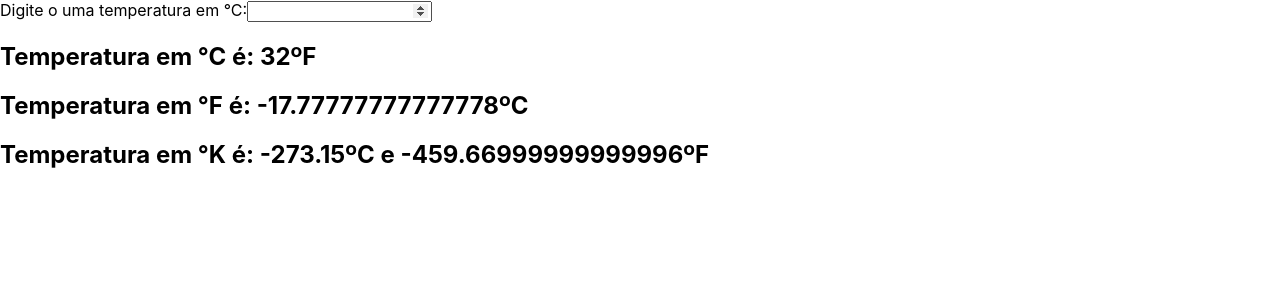
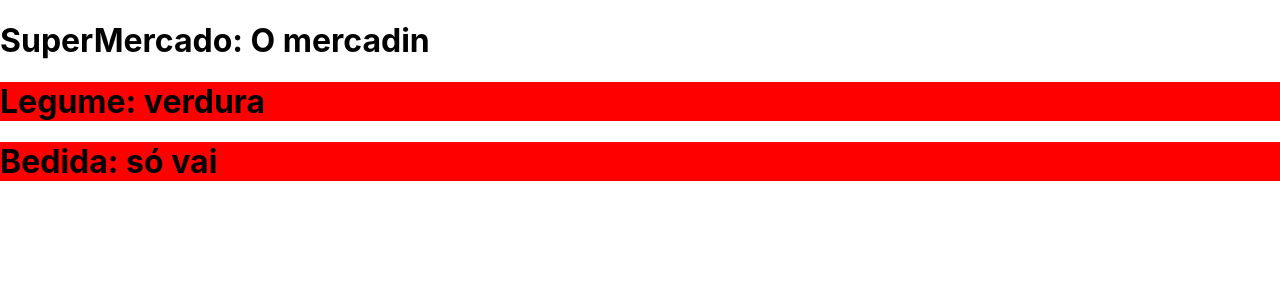
Before and after one commit to Guilhermedsc/DevSWeb, a React (Create React App) app in the folder aulas_atividades/: page / in a window 1280 px wide. Shown: the top 300 px of the page. Built offline with nearby package versions, Linux system fonts and the light colour scheme.

Commit message:
aula - up

```diff
--- a/aulas_atividades/src/App.js
+++ b/aulas_atividades/src/App.js
@@ -3,12 +3,33 @@
 //import MyProps from "./components/02MyProps";
 //import MeuDados01 from "./atividades/components/MeuDados01";
 //import MeuDados02 from "./atividades/components/MeusDados02";
-import Temperatura03 from "./atividades/components/Temperatura03";
+//import Temperatura03 from "./atividades/components/Temperatura03";
+//import FunctionA from "./components/03Hierarquia/FunctionA";
+//import { Header, Body, Footer } from "./components/04Multiplo";
+//import * as Site from "./components/04Multiplo";
+/* function App() {
+  return (
+    <div className="App">
+      <Site.Header />
+      <Site.Body />
+      <Site.Footer />
+    </div>
+  );
+} */
+
+import { SuperMercado, Legume, Bebida } from "./components/05Children";
 
 function App() {
   return (
-    <Temperatura03 />
+    <div className="App">
+      <SuperMercado nome="O mercadin">
+        <Legume nome="verdura" />
+        <Bebida nome="só vai" />
+      </SuperMercado>
+    </div>
   );
 }
 
+
+
 export default App;
--- /dev/null
+++ b/aulas_atividades/src/components/03Hierarquia/FunctionA.jsx
@@ -0,0 +1,12 @@
+import FunctionB from './FunctionB';
+
+const FunctionA = ({ x, y }) => {
+    return (
+        <div>
+            <h2>Function A</h2>
+            <FunctionB x={x} y={y} />
+        </div>
+    )
+}
+
+export default FunctionA;
--- /dev/null
+++ b/aulas_atividades/src/components/04Multiplo.jsx
@@ -0,0 +1,16 @@
+const Header = () =>
+    <div>
+        <h1>Site Header - Cabeçalho</h1>
+    </div>
+
+const Body = () =>
+    <div>
+        <h1>Site Body - Corpo</h1>
+    </div>
+
+const Footer = () =>
+    <div>
+        <h1> Site Footer - Rodapé</h1>
+    </div>
+
+export { Header, Body, Footer }
--- /dev/null
+++ b/aulas_atividades/src/components/05Children.jsx
@@ -0,0 +1,44 @@
+import { Children } from "react"
+
+//V0
+/* const SuperMercado = ({ children, nome }) => { //children normal apenas mostra o conteudo
+    return (
+        <div>
+            <h1>SuperMercado: {nome}</h1>
+            {children}
+        </div>
+    )
+} */
+
+const SuperMercado = ({ children, nome }) => { //Children maiusculo permite manipular o conteudo, gambiarra
+    return (                                   //Children.map(children, child) array, function
+        <div>
+            <h1>SuperMercado: {nome}</h1>
+            {Children.map(children, filho => {
+                return (
+                    <div style={{ backgroundColor: "red" }}>
+                        {filho}
+                    </div>
+                )
+            })}
+        </div>
+    )
+}
+
+const Legume = ({ nome }) => {
+    return (
+        <div>
+            <h1>Legume: {nome}</h1>
+        </div>
+    )
+}
+
+const Bebida = ({ nome }) => {
+    return (
+        <div>
+            <h1>Bedida: {nome}</h1>
+        </div>
+    )
+}
+
+export { SuperMercado, Legume, Bebida }
```
Also changed, not shown: aulas_atividades/src/components/03Hierarquia/FunctionB.jsx (added, +9 -0 lines).
